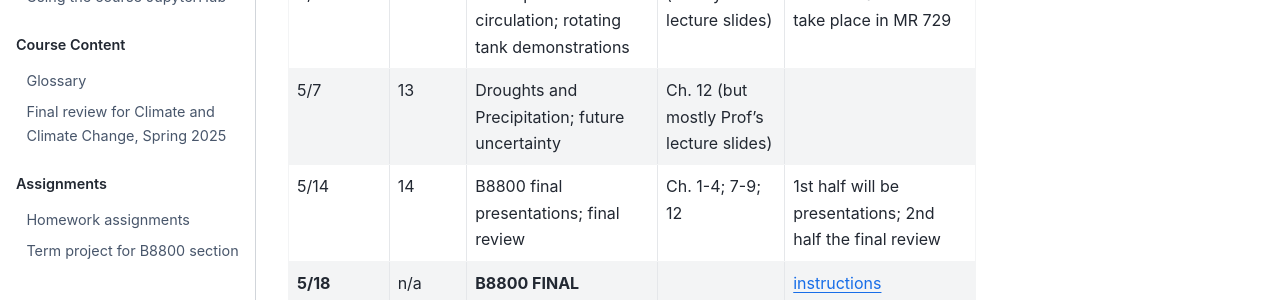
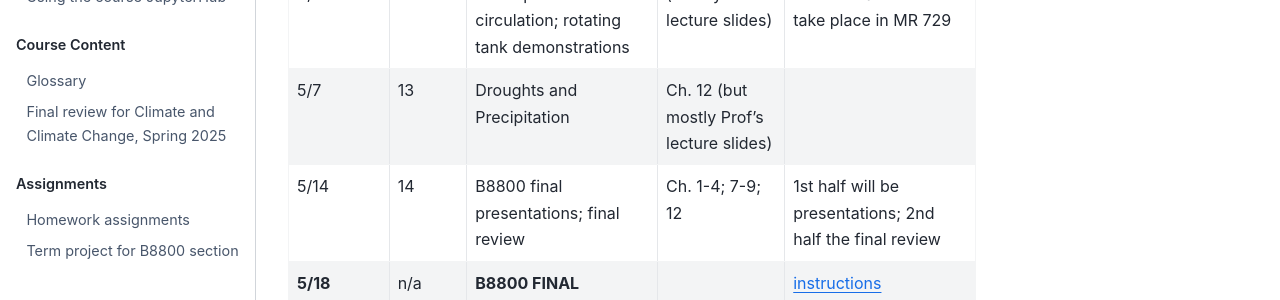
Before and after one commit to spencerahill/clim-change-course_2025, a Jupyter Book: the page built from info/schedule.md, in a window 1280 px wide and 900 px high, scrolled down 993 px. Shown: the part 341-641 px from the top of the window. Built offline with Jupyter Book 1.0.4 settings and Sphinx 7.4.7 and the Sphinx Book theme 1.1.4, drawn with Linux system fonts in a browser that asks for light colours.

Commit message:
Update schedule to remove redundancy in the Droughts and Precipitation entry, clarifying the focus on lecture slides.

```diff
--- a/info/schedule.md
+++ b/info/schedule.md
@@ -94,7 +94,7 @@ Textbook sections refer to the required Tziperman book.
   - demonstrations will take place in MR 729
 * - 5/7
   - 13
-  - Droughts and Precipitation; future uncertainty
+  - Droughts and Precipitation
   - Ch. 12 (but mostly Prof's lecture slides)
   -
 * - 5/14
```
